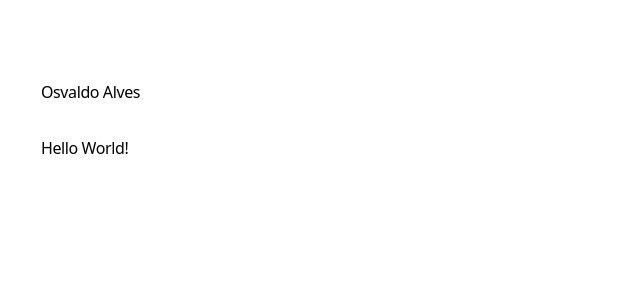
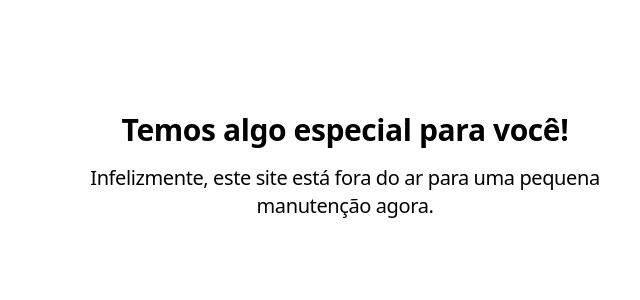
Before and after one commit to oalvesxp/oalvesxp.github.io, a Next.js app: page / in a window 1280 px wide. Shown: the top 300 px of the page, without its empty margins (295-935 px from the left). Built offline with nearby package versions, Linux system fonts and the light colour scheme.

Commit message:
feat: add maintenance massage

```diff
--- a/src/app/(home)/page.tsx
+++ b/src/app/(home)/page.tsx
@@ -1,7 +1,10 @@
 export default function Home() {
   return (
     <>
-      <div>Hello World!</div>
+      <div>
+        <h1 className="text-3xl font-bold text-center">Temos algo especial para você!</h1>
+        <p className=" text-xl text-center pt-4">Infelizmente, este site está fora do ar para uma pequena manutenção agora.</p>
+      </div>
     </>
   )
 }
--- a/src/app/header.tsx
+++ b/src/app/header.tsx
@@ -7,7 +7,7 @@ export function Header() {
     <header className="mb-8 flex items-center justify-between">
       <div>
         <Link href="/" className="font-medium text-black dark:text-white">
-          Osvaldo Alves
+          {/* Osvaldo Alves */}
         </Link>
         {/* <TextEffect
           as="p"
```
